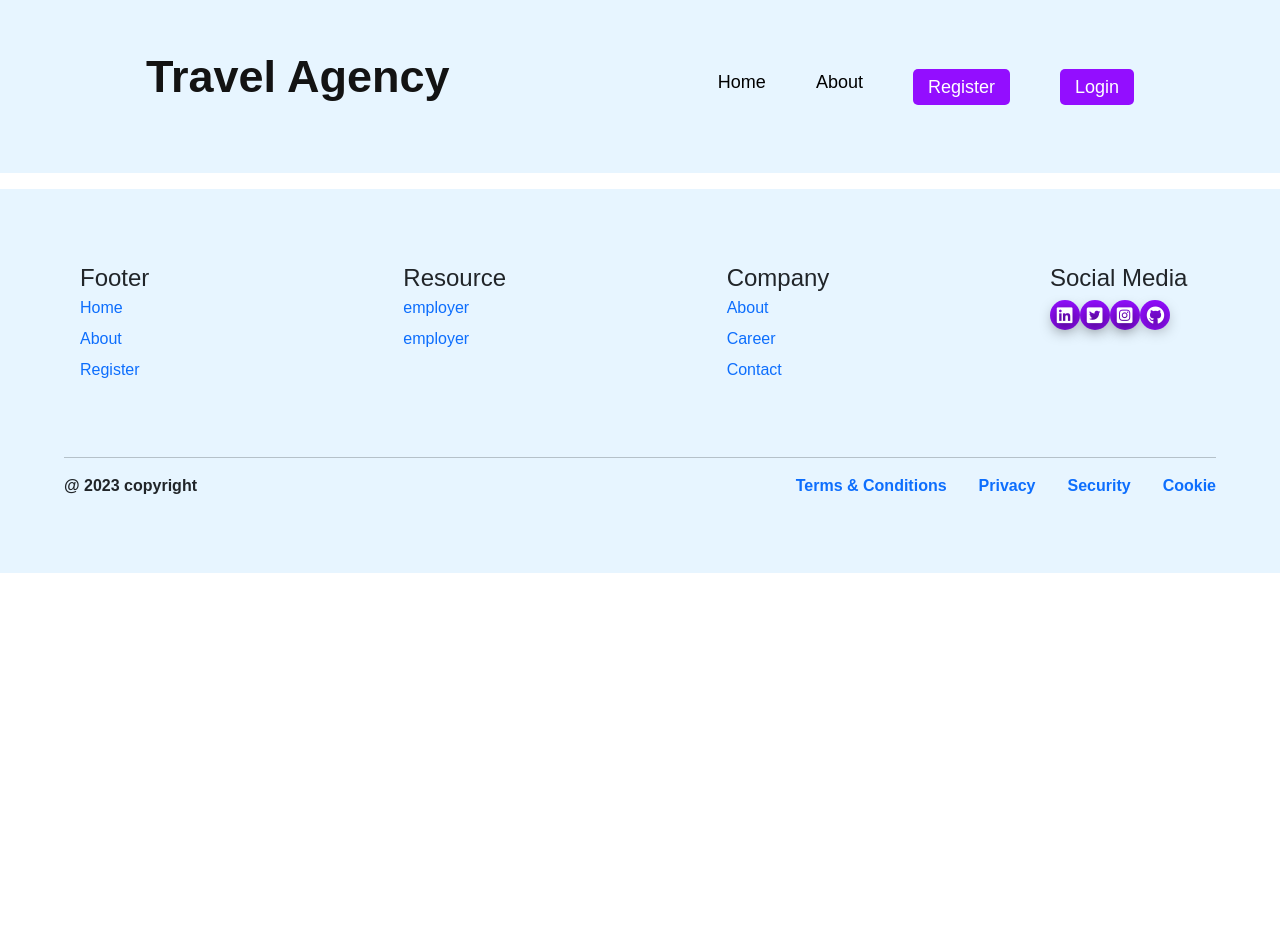
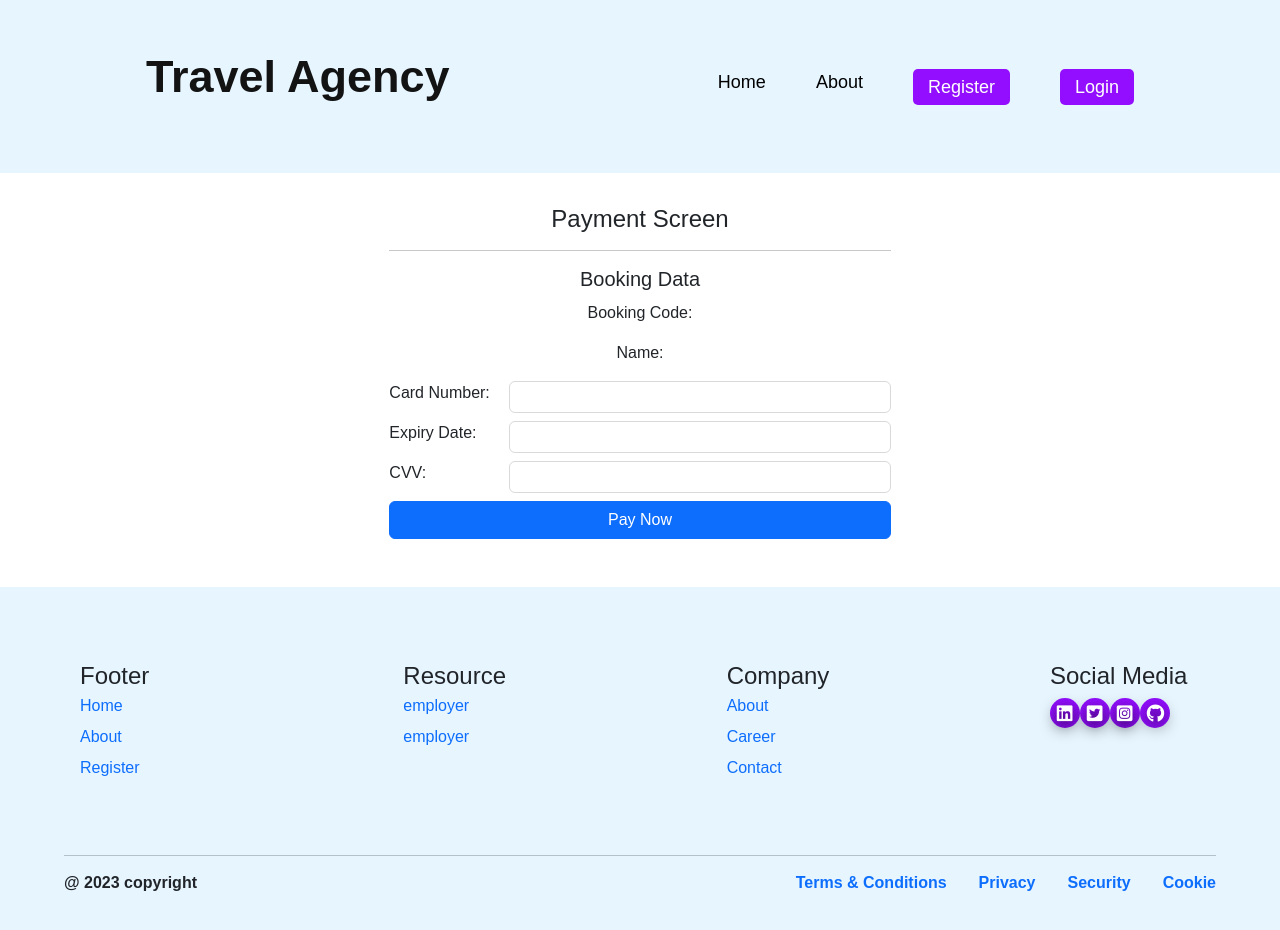
Before and after one commit to NWT-Travel-App-Tim-12/Travel-App-FE, a React (Create React App) app in the folder frontend/: page /payment/1 in a window 1280 px wide. Shown: the top 930 px of the page. Before the commit the page ends 800 px from the top, so only its background shows below. Built offline with nearby package versions, Linux system fonts and the light colour scheme; no server answers.

Commit message:
Added payment screen

```diff
--- a/frontend/src/App.js
+++ b/frontend/src/App.js
@@ -18,6 +18,7 @@ import { AddNewAgencyScreen } from "./screens/AddNewAgencyScreen";
 import { AddNewCurrencyScreen } from "./screens/AddNewCurrencyScreen";
 import { Session } from "./api/sessionStorage";
 import React, { useState } from "react";
+import PaymentScreen from "./screens/PaymentScreen";
 
 export const UserContext = React.createContext({
   user: null,
@@ -65,6 +66,7 @@ function App() {
                       path="/package/:id"
                       element={<AddNewBookingScreen />}
                     />
+                    <Route path="/payment/:bookingId" element={<PaymentScreen/>}></Route>
                   </Routes>
                 </Layout>
               }
--- a/frontend/src/components/Booking.js
+++ b/frontend/src/components/Booking.js
@@ -18,6 +18,7 @@ function Booking({ booking }) {
     numberOfDays,
     cost,
     itineraries,
+    id
   } = booking;
 
   const [pkg, setPkg] = React.useState({});
@@ -86,7 +87,8 @@ function Booking({ booking }) {
             ) : (
               <>
                 <CloseCircleOutlined style={{ color: "red" }} />
-                <Button style={{ float: "right" }}>Pay now</Button>
+                <Button style={{ float: "right" }}
+                onClick={()=>{window.location.href = `/payment/${id}`;}}>Pay now</Button>
               </>
             )}
             <br />
--- /dev/null
+++ b/frontend/src/screens/PaymentScreen.js
@@ -0,0 +1,78 @@
+import React, { useState, useEffect } from "react";
+import { Button, Form } from "react-bootstrap";
+import Input from "antd/es/input/Input";
+import { BookingApi } from "../api/bookingsApi";
+import { useParams } from "react-router-dom";
+
+function PaymentScreen() {
+    const { bookingId } = useParams();
+  const [bookingData, setBookingData] = useState({});
+  const [cardNumber, setCardNumber] = useState("");
+  const [expiryDate, setExpiryDate] = useState("");
+  const [cvv, setCvv] = useState("");
+
+  useEffect(() => {
+    fetchBookingData();
+
+    async function fetchBookingData() {
+      try {
+        const bookingResponse = await BookingApi.getAllBookings(); // Replace with your API call
+        setBookingData(bookingResponse.data.find(v => v.id == bookingId));
+      } catch (error) {
+        console.log(error);
+      }
+    }
+  }, []);
+
+  const handlePayment = (e) => {
+    e.preventDefault();
+    // Perform payment processing logic here
+    console.log("Payment processed!");
+  };
+
+  return (
+    <div className="col-md-5 add-new-package">
+      <h4>Payment Screen</h4>
+      <hr />
+      {bookingData && (
+        <div>
+          <h5>Booking Data</h5>
+          <p>Booking Code: {bookingData.bookingCode}</p>
+          <p>Name: {bookingData.name}</p>
+        </div>
+      )}
+      <Form onSubmit={handlePayment}>
+        <Form.Group>
+          <Form.Label>Card Number:</Form.Label>
+          <Input
+            type="text"
+            value={cardNumber}
+            onChange={(e) => setCardNumber(e.target.value)}
+            style={{ width: "55%" }}
+          />
+        </Form.Group>
+        <Form.Group>
+          <Form.Label>Expiry Date:</Form.Label>
+          <Input
+            type="text"
+            value={expiryDate}
+            onChange={(e) => setExpiryDate(e.target.value)}
+            style={{ width: "55%" }}
+          />
+        </Form.Group>
+        <Form.Group>
+          <Form.Label>CVV:</Form.Label>
+          <Input
+            type="text"
+            value={cvv}
+            onChange={(e) => setCvv(e.target.value)}
+            style={{ width: "55%" }}
+          />
+        </Form.Group>
+        <Button type="submit">Pay Now</Button>
+      </Form>
+    </div>
+  );
+}
+
+export default PaymentScreen;
```
